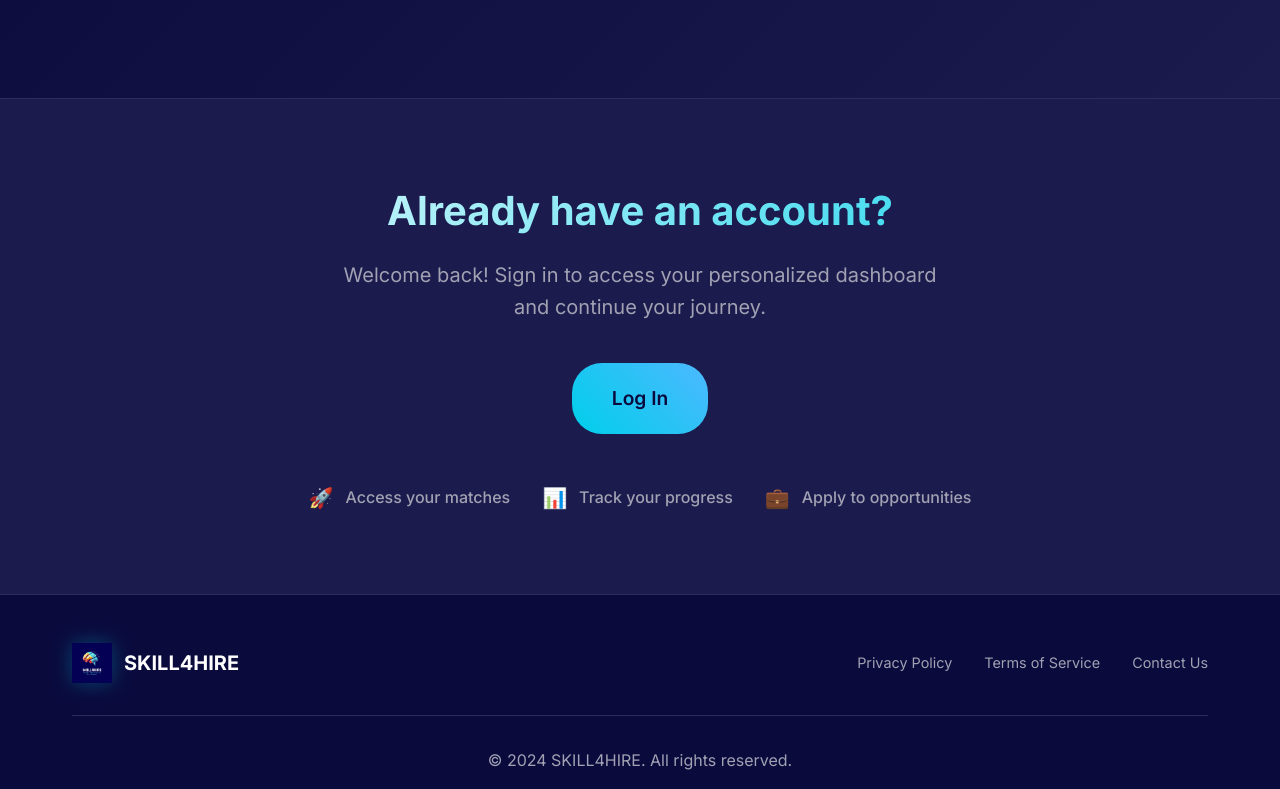
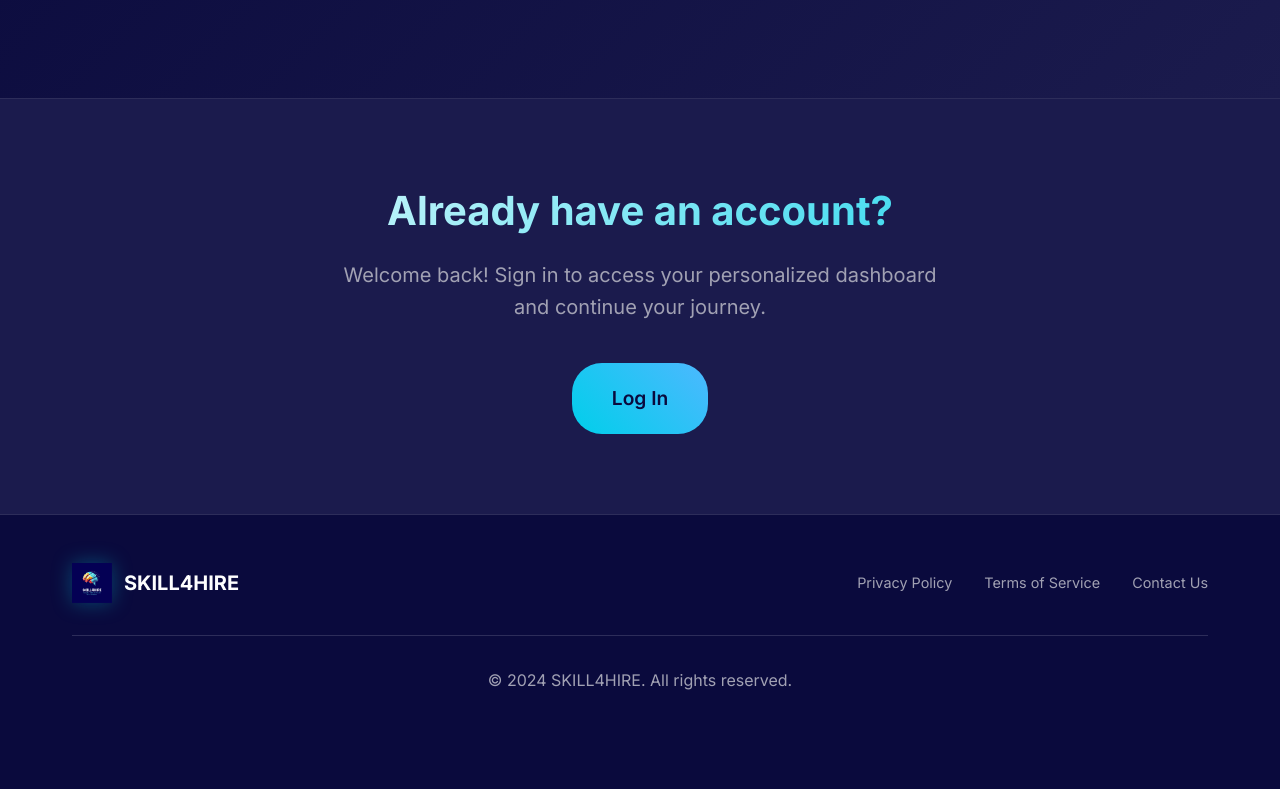
Before and after one commit to s-sandali/Skill4Hire-frontend, a React (Vite) app in the folder Skill4Hire/: page / in a window 1280 px wide. Shown: the part 1770-2559 px from the top of the page. After the commit the page ends 2479 px from the top, so only its background shows below. Built offline with nearby package versions, Linux system fonts and the light colour scheme.

Commit message:
SCRUM-62 <made some changes to the login page

```diff
--- a/Skill4Hire/src/components/LandingPage.jsx
+++ b/Skill4Hire/src/components/LandingPage.jsx
@@ -117,20 +117,7 @@ const LandingPage = () => {
             <p>Welcome back! Sign in to access your personalized dashboard and continue your journey.</p>
             <div className="login-actions">
               <Link to="/login" className="btn-primary large">Log In</Link>
-              <div className="login-benefits">
-                <div className="benefit-item">
-                  <span className="benefit-icon">🚀</span>
-                  <span>Access your matches</span>
-                </div>
-                <div className="benefit-item">
-                  <span className="benefit-icon">📊</span>
-                  <span>Track your progress</span>
-                </div>
-                <div className="benefit-item">
-                  <span className="benefit-icon">💼</span>
-                  <span>Apply to opportunities</span>
-                </div>
-              </div>
+
             </div>
           </div>
         </div>
```
